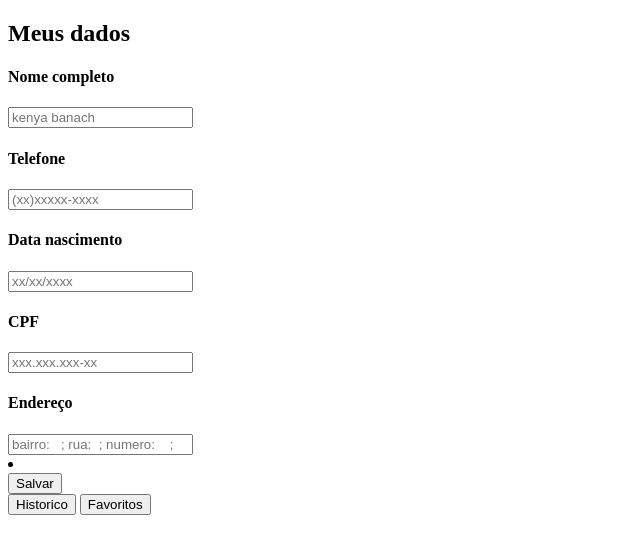
After one commit to SraBanach/Plataforma-de-agendamento, a PHP site: page /telaUsuario.html in a window 1280 px wide. The commit adds this page. Shown: the top 554 px of the page, without its empty margins (0-640 px from the left). Run offline with PHP 8.4, Linux system fonts and the light colour scheme.

Commit message:
html telas servico, usuario

```diff
--- a/telaLogin.html
+++ b/telaLogin.html
@@ -5,6 +5,7 @@
     <meta name="viewport" content="width=device-width, initial-scale=1.0">
     <title>Login</title>
 <!-- comentario -->
+<!-- sistema esqueci senha, visualizar senha -->
     <link rel="stylesheet" href="./assets/css/telaLogin.css">
 </head>
 <body>
--- /dev/null
+++ b/telaServico.php
@@ -0,0 +1,2 @@
+<?php include'./includes/header.php' ?>
+<?php include'./includes/saloes_lista.php' ?>
--- /dev/null
+++ b/telaUsuario.html
@@ -0,0 +1,44 @@
+<!DOCTYPE html>
+<html lang="en">
+<head>
+    <meta charset="UTF-8">
+    <meta name="viewport" content="width=device-width, initial-scale=1.0">
+    <title>Tela Usuario</title>
+</head>
+<body>
+    <body>
+        <div class="telaUsuario">
+            <div id="Dados">
+                <h2>Meus dados</h2>
+                <div class="cadastro-conteiner">
+                    <form action="dados.html" method="get">
+                        <h4>Nome completo</h4>
+                        <input type="Nome completo" id="campo1" placeholder="kenya banach" name="nome">
+                        <br>
+                        <h4>Telefone</h4>
+                        <input type="Telefone" id="campo2" placeholder="(xx)xxxxx-xxxx" name="Telefone">
+                        <br>
+                        <h4>Data nascimento</h4>
+                        <input type="Data de nascimento" id="campo3" placeholder="xx/xx/xxxx" name="Data nascimento">
+                        <br>
+                        <h4>CPF</h4>
+                        <input type="CPF" id="campo4" placeholder="xxx.xxx.xxx-xx" name="CPF">
+                        <br>
+                        <h4>Endereço</h4>
+                        <input type="Endereço" id="campo5" placeholder="bairro:   ; rua:  ; numero:    ;" name="Endereço">
+                        <br>
+                            <li><a href="#" alt="icon"></a></li>
+                        </ul>
+                        <button class="botaoSalvar" type="submit">Salvar</button>
+                    </form>
+                </div>
+            </div>
+            <div class="menu-usuario">
+                <button class="botaoHistorico" type="text">Historico</button>
+                <button class="botaoFavoritos" type="text">Favoritos</button>
+            </div>
+        </div>
+    </body>
+    </html>
+</body>
+</html>
```
Also changed, not shown: assets/css/style.css (+12 -6 lines), assets/css/telaServico.css (added, +7 -0 lines), descricaoServiço.html (added, +11 -0 lines), finalizacao.html (added, +11 -0 lines), includes/header.php (+1 -10 lines), includes/saloes_card.php (added, +23 -0 lines), includes/saloes_lista.php (added, +11 -0 lines), index.php (+11 -2 lines).
